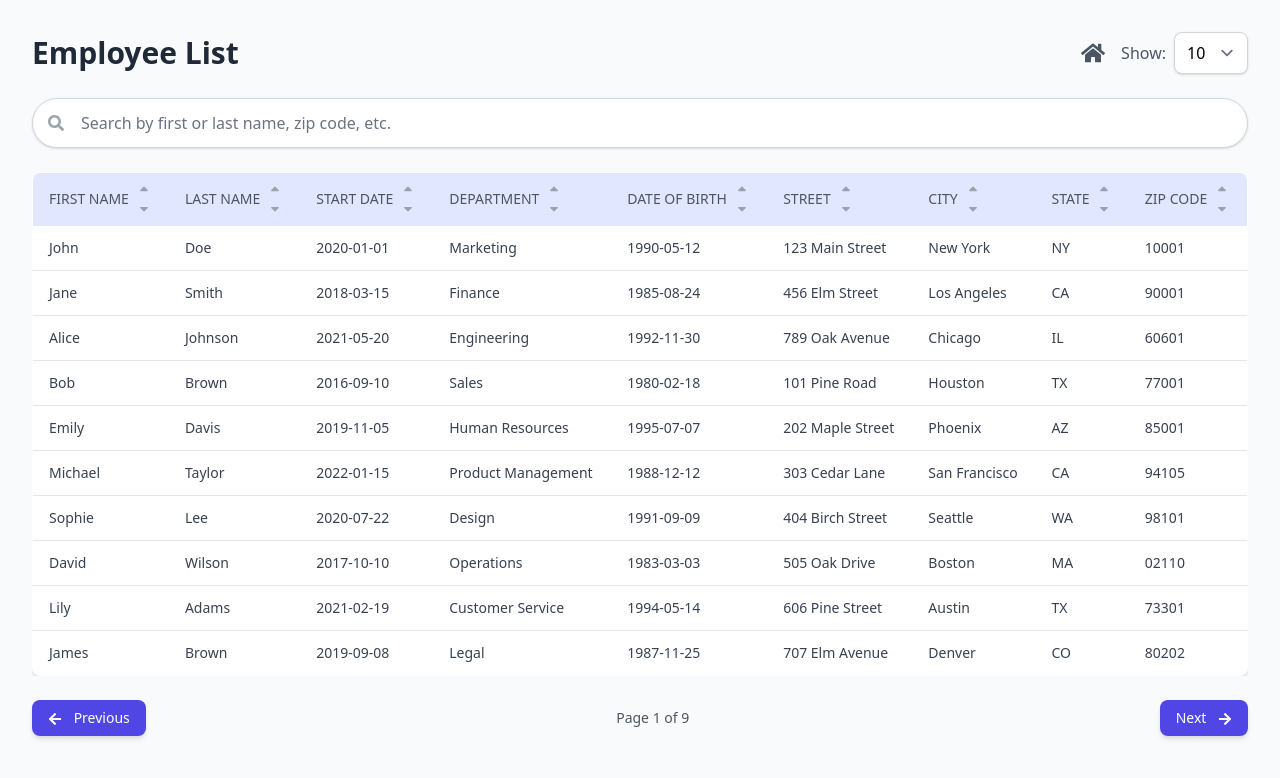
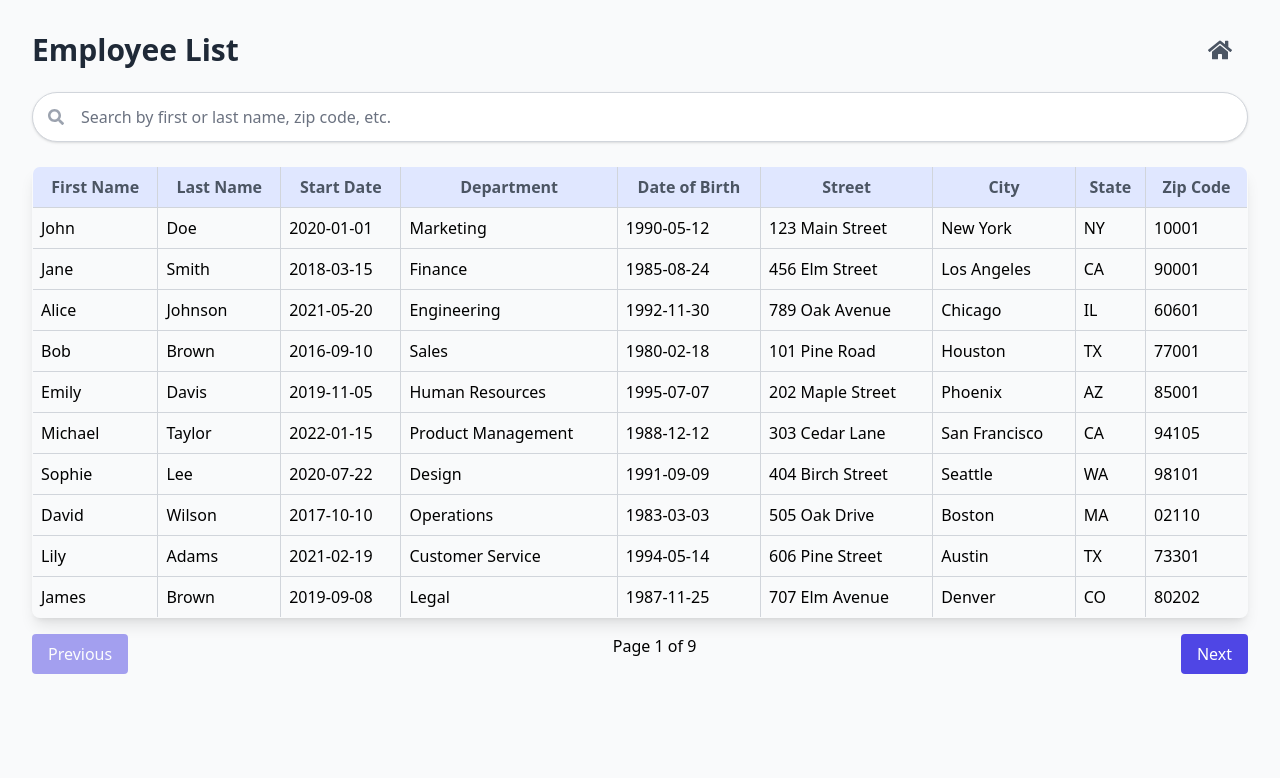
Before and after one commit to youtlane/wealthHealth, a Next.js app in the folder hrnet-react/: page /allEmployee in a window 1280 px wide. Shown: the top 778 px of the page. Built offline with nearby package versions, Linux system fonts and the light colour scheme.

Commit message:
refactoring: page employee

```diff
--- a/hrnet-react/package.json
+++ b/hrnet-react/package.json
@@ -9,6 +9,8 @@
     "lint": "next lint"
   },
   "dependencies": {
+    "@emotion/react": "^11.13.3",
+    "@emotion/styled": "^11.13.0",
     "@heroicons/react": "^2.1.5",
     "@reduxjs/toolkit": "^2.2.7",
     "@tailwindcss/forms": "^0.5.7",
--- a/hrnet-react/src/app/allEmployee/page.jsx
+++ b/hrnet-react/src/app/allEmployee/page.jsx
@@ -1,73 +1,70 @@
 "use client";
 
-import React, { useState } from "react";
+import React, { useMemo, useState, useCallback } from "react";
 import { useSelector } from "react-redux";
-import { FaSearch, FaArrowLeft, FaArrowRight, FaSortUp, FaSortDown, FaHome } from "react-icons/fa";
+import { useTable, usePagination } from "react-table";
+import { FaSearch, FaHome } from "react-icons/fa";
 import Link from "next/link";
 import '../global.css';
-
-const filterEmployees = (employees, searchTerm) => {
-  const term = searchTerm.toLowerCase();
-  return employees.filter((employee) =>
-    Object.values(employee).some((value) =>
-      value ? value.toLowerCase().includes(term) : false
-    )
-  );
-};
-
-const sortEmployees = (employees, sortField, sortDirection) => {
-  if (!sortField) return employees;
-
-  return [...employees].sort((a, b) => {
-    const aValue = typeof a[sortField] === "string" ? a[sortField].toLowerCase() : a[sortField];
-    const bValue = typeof b[sortField] === "string" ? b[sortField].toLowerCase() : b[sortField];
-
-    if (sortDirection === "asc") return aValue > bValue ? 1 : -1;
-    if (sortDirection === "desc") return aValue < bValue ? 1 : -1;
-    return 0;
-  });
-};
 
 const AllEmployee = () => {
   const employees = useSelector((state) => state.employees);
   const [searchTerm, setSearchTerm] = useState("");
-  const [currentPage, setCurrentPage] = useState(1);
-  const [itemsPerPage, setItemsPerPage] = useState(10);
-  const [sortField, setSortField] = useState(null);
-  const [sortDirection, setSortDirection] = useState(null);
 
-  const filteredEmployees = filterEmployees(employees, searchTerm);
-  const sortedEmployees = sortEmployees(filteredEmployees, sortField, sortDirection);
+  const filteredEmployees = useMemo(() => {
+    return employees.filter((employee) =>
+      Object.values(employee).some((value) =>
+        value ? value.toString().toLowerCase().includes(searchTerm.toLowerCase()) : false
+      )
+    );
+  }, [employees, searchTerm]);
 
-  const totalEmployees = filteredEmployees.length;
-  const totalPages = Math.ceil(totalEmployees / itemsPerPage);
-  const currentEmployees = sortedEmployees.slice(
-    (currentPage - 1) * itemsPerPage,
-    currentPage * itemsPerPage
+  const data = useMemo(() => {
+    return filteredEmployees.map((employee) => ({
+      ...employee,
+    }));
+  }, [filteredEmployees]);
+
+  const columns = useMemo(
+    () => [
+      { Header: "First Name", accessor: "firstName" },
+      { Header: "Last Name", accessor: "lastName" },
+      { Header: "Start Date", accessor: "startDate" },
+      { Header: "Department", accessor: "department" },
+      { Header: "Date of Birth", accessor: "dateOfBirth" },
+      { Header: "Street", accessor: "street" },
+      { Header: "City", accessor: "city" },
+      { Header: "State", accessor: "state" },
+      { Header: "Zip Code", accessor: "zipCode" },
+    ],
+    []
   );
 
-  const handleSearchChange = (e) => {
+  const {
+    getTableProps,
+    getTableBodyProps,
+    headerGroups,
+    page,
+    prepareRow,
+    canPreviousPage,
+    canNextPage,
+    pageOptions,
+    gotoPage,
+    nextPage,
+    previousPage,
+    state: { pageIndex },
+  } = useTable(
+    {
+      columns,
+      data,
+      initialState: { pageIndex: 0, pageSize: 10 },
+    },
+    usePagination
+  );
+
+  const handleSearchChange = useCallback((e) => {
     setSearchTerm(e.target.value);
-    setCurrentPage(1);
-  };
-
-  const handlePageChange = (delta) => {
-    setCurrentPage((prevPage) => Math.max(1, Math.min(totalPages, prevPage + delta)));
-  };
-
-  const handleSortClick = (field) => () => {
-    if (sortField === field) {
-      setSortDirection((prevDirection) => (prevDirection === "asc" ? "desc" : "asc"));
-    } else {
-      setSortField(field);
-      setSortDirection("asc");
-    }
-  };
-
-  const handleItemsPerPageChange = (e) => {
-    setItemsPerPage(Number(e.target.value));
-    setCurrentPage(1);
-  };
+  }, []);
 
   return (
     <div className="p-8 bg-gray-50 min-h-screen">
@@ -77,18 +74,6 @@ const AllEmployee = () => {
           <Link href="/">
             <FaHome className="text-gray-600 cursor-pointer hover:text-indigo-600 mr-4" size={24} />
           </Link>
-          <div className="flex items-center space-x-2">
-            <label className="text-gray-600">Show:</label>
-            <select
-              value={itemsPerPage}
-              onChange={handleItemsPerPageChange}
-              className="border border-gray-300 rounded-lg p-2 pl-3 pr-8 shadow focus:outline-none focus:ring-2 focus:ring-indigo-500"
-            >
-              {[10, 25, 50, 100].map((value) => (
-                <option key={value} value={value}>{value}</option>
-              ))}
-            </select>
-          </div>
         </div>
       </header>
 
@@ -103,77 +88,43 @@ const AllEmployee = () => {
         <FaSearch className="absolute left-4 top-1/2 transform -translate-y-1/2 text-gray-400" />
       </div>
 
-      <div className="overflow-x-auto">
-        <table className="min-w-full bg-white border border-gray-200 shadow-md rounded-lg overflow-hidden">
-          <thead className="bg-indigo-100">
-            <tr>
-              {["firstName", "lastName", "startDate", "department", "dateOfBirth", "street", "city", "state", "zipCode"].map((field) => (
-                <th key={field} className="py-3 px-4 text-left text-sm font-medium text-gray-600 border-b">
-                  <div className="flex items-center">
-                    <span className="mr-2">{field.replace(/([A-Z])/g, " $1").toUpperCase()}</span>
-                    <div className="flex flex-col">
-                      <FaSortUp
-                        className={`cursor-pointer ${sortField === field && sortDirection === "asc" ? "text-indigo-600" : "text-gray-400"}`}
-                        onClick={handleSortClick(field)}
-                        aria-label={`Sort by ${field.replace(/([A-Z])/g, " $1")}`}
-                      />
-                      <FaSortDown
-                        className={`cursor-pointer ${sortField === field && sortDirection === "desc" ? "text-indigo-600" : "text-gray-400"}`}
-                        onClick={handleSortClick(field)}
-                        aria-label={`Sort by ${field.replace(/([A-Z])/g, " $1")}`}
-                      />
-                    </div>
-                  </div>
+      <table {...getTableProps()} className="min-w-full border-collapse border border-gray-200 rounded-lg overflow-hidden shadow-lg">
+        <thead>
+          {headerGroups.map(headerGroup => (
+            <tr {...headerGroup.getHeaderGroupProps()}>
+              {headerGroup.headers.map(column => (
+                <th {...column.getHeaderProps()} className="border border-gray-300 p-2" style={{ backgroundColor: 'rgb(224, 231, 255)', color: 'rgb(75, 85, 99)' }}>
+                  {column.render('Header')}
                 </th>
               ))}
             </tr>
-          </thead>
+          ))}
+        </thead>
+        <tbody {...getTableBodyProps()}>
+          {page.map(row => {
+            prepareRow(row);
+            return (
+              <tr {...row.getRowProps()} className="border border-gray-300">
+                {row.cells.map(cell => (
+                  <td {...cell.getCellProps()} className="border border-gray-300 p-2">
+                    {cell.render('Cell')}
+                  </td>
+                ))}
+              </tr>
+            );
+          })}
+        </tbody>
+      </table>
 
-          <tbody>
-            {currentEmployees.length === 0 ? (
-              <tr>
-                <td colSpan="9" className="py-4 px-6 text-center text-gray-500">
-                  No employees found.
-                </td>
-              </tr>
-            ) : (
-              currentEmployees.map((employee, index) => (
-                <tr key={index} className="border-b">
-                  <td className="py-3 px-4 text-sm text-gray-700">{employee.firstName}</td>
-                  <td className="py-3 px-4 text-sm text-gray-700">{employee.lastName}</td>
-                  <td className="py-3 px-4 text-sm text-gray-700">{employee.startDate}</td>
-                  <td className="py-3 px-4 text-sm text-gray-700">{employee.department}</td>
-                  <td className="py-3 px-4 text-sm text-gray-700">{employee.dateOfBirth}</td>
-                  <td className="py-3 px-4 text-sm text-gray-700">{employee.street}</td>
-                  <td className="py-3 px-4 text-sm text-gray-700">{employee.city}</td>
-                  <td className="py-3 px-4 text-sm text-gray-700">{employee.state}</td>
-                  <td className="py-3 px-4 text-sm text-gray-700">{employee.zipCode}</td>
-                </tr>
-              ))
-            )}
-          </tbody>
-        </table>
-      </div>
-
-      <div className="flex justify-between items-center mt-6">
-        <button
-          onClick={() => handlePageChange(-1)}
-          disabled={currentPage === 1}
-          aria-label="Previous Page"
-          className="bg-indigo-600 text-white rounded-lg px-4 py-2 text-sm font-medium shadow-md hover:bg-indigo-700 focus:outline-none focus:ring-2 focus:ring-indigo-500"
-        >
-          <FaArrowLeft className="inline-block mr-2" /> Previous
+      <div className="flex justify-between mt-4">
+        <button onClick={() => previousPage()} disabled={!canPreviousPage} className="bg-indigo-600 text-white px-4 py-2 rounded disabled:opacity-50">
+          Previous
         </button>
-
-        <span className="text-sm text-gray-600">Page {currentPage} of {totalPages}</span>
-
-        <button
-          onClick={() => handlePageChange(1)}
-          disabled={currentPage === totalPages}
-          aria-label="Next Page"
-          className="bg-indigo-600 text-white rounded-lg px-4 py-2 text-sm font-medium shadow-md hover:bg-indigo-700 focus:outline-none focus:ring-2 focus:ring-indigo-500"
-        >
-          Next <FaArrowRight className="inline-block ml-2" />
+        <span>
+          Page {pageIndex + 1} of {pageOptions.length}
+        </span>
+        <button onClick={() => nextPage()} disabled={!canNextPage} className="bg-indigo-600 text-white px-4 py-2 rounded disabled:opacity-50">
+          Next
         </button>
       </div>
     </div>
--- a/hrnet-react/src/app/redux/store.js
+++ b/hrnet-react/src/app/redux/store.js
@@ -19,15 +19,17 @@ const loadState = () => {
 const saveState = (state) => {
     try {
         const serializedState = JSON.stringify(state);
-        localStorage.setItem('employees', serializedState);
+        localStorage.setItem('employees', serializedState); // Sauvegarde dans le local storage
     } catch (err) {
-        console.error('Error saving state to localStorage', err);
+        console.error('Error saving state to localStorage', err); // Gestion des erreurs
     }
 };
 
+
 const preloadedState = {
-    employees: loadState(),
+    employees: loadState(), // Charge les employés du local storage ou des mocks
 };
+
 
 const store = configureStore({
     reducer: {
@@ -37,7 +39,8 @@ const store = configureStore({
 });
 
 store.subscribe(() => {
-    saveState(store.getState().employees);
+    saveState(store.getState().employees); // Sauvegarde les employés dans le local storage à chaque modification
 });
 
+
 export default store;
```
Also changed, not shown: hrnet-react/src/app/page.jsx (+5 -5 lines), 1 other file (tests, documents, lock files or other folders).
